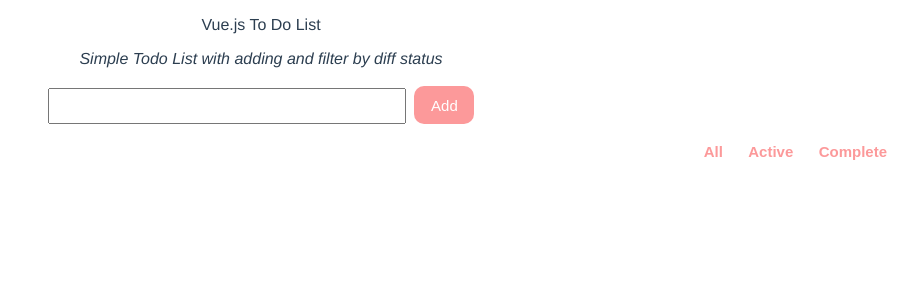
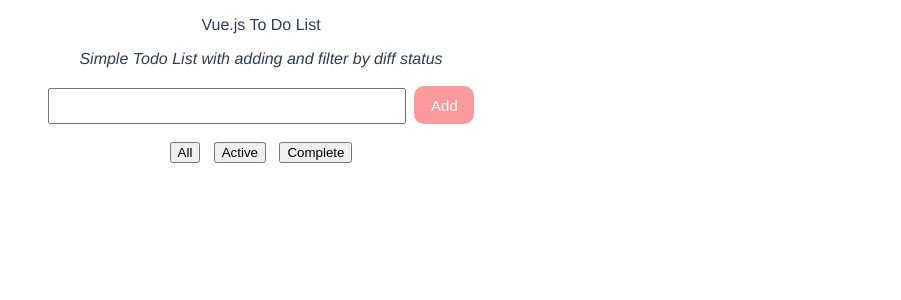
Before and after one commit to DannyZeng2/Vue-Todo-List-2019-7-19-9-27-8-136, a Vue app: page / in a window 1280 px wide. Shown: the top 300 px of the page, without its empty margins (379-1280 px from the left). Built offline with nearby package versions, Linux system fonts and the light colour scheme.

Commit message:
extract the Footer as a component

```diff
--- a/src/App.vue
+++ b/src/App.vue
@@ -3,34 +3,50 @@
     <div class="outerdiv">
       <div class="rootdiv">
         <p>Vue.js To Do List</p>
-        <i >Simple Todo List with adding and filter by diff status</i>
-        <br/><br/>
+        <i>Simple Todo List with adding and filter by diff status</i><br/><br />
+
         <Header></Header>
-        <Items></Items>
+        <Items :status="status"></Items>
+        <Footer @func="getStatusFormFooter"></Footer>
+
       </div>
     </div>
   </div>
 </template>
 
 <script>
+import Footer from "./components/Footer";
 import Header from "./components/Header";
 import Items from "./components/Items";
+import itemList from "./components/ItemList";
+
 export default {
-  name: 'app',
+  name: "app",
   components: {
-      Header,
-      Items
+    Header,
+    Items,
+    Footer
+  },
+  data() {
+    return {
+      status: itemList.status
+    };
+  },
+  methods: {
+    getStatusFormFooter(data) {
+      this.status = data;
+    }
   }
-}
+};
 </script>
 
 <style>
 #app {
-  font-family: 'Avenir', Helvetica, Arial, sans-serif;
+  font-family: "Avenir", Helvetica, Arial, sans-serif;
   -webkit-font-smoothing: antialiased;
   -moz-osx-font-smoothing: grayscale;
   text-align: center;
-  display:block;
+  display: block;
   color: #2c3e50;
 }
 </style>
--- /dev/null
+++ b/src/components/Footer.vue
@@ -0,0 +1,26 @@
+<template>
+  <div class="itemstatus">
+    <button class="btnState" @click="sendStatus('All')">All</button>&nbsp;&nbsp;
+    <button class="btnState" @click="sendStatus('Active')">Active</button>&nbsp;&nbsp;
+    <button class="btnState" @click="sendStatus('Complete')">Complete</button>
+  </div>
+</template>
+
+<script>
+import itemList from "./ItemList";
+export default {
+  name: "Footer",
+  data() {
+    return {
+      status:itemList.status
+    };
+  },
+
+  methods: {
+    sendStatus(state) {
+      this.status=state;
+      this.$emit('func',this.status);
+    }
+  }
+};
+</script>
--- a/src/components/Items.vue
+++ b/src/components/Items.vue
@@ -1,45 +1,39 @@
 <template>
     <div>
         <div v-for="item in items" :key="item.id">
-
             <TodoItem :item="item" :items="items" :status="status"></TodoItem>
-
         </div>
         <br/>
 
-        <div class="itemstatus" >
-            <button class="btnState" @click="changeStatus('All')" >All</button>&nbsp;&nbsp;
-            <button class="btnState" @click="changeStatus('Active')" >Active</button>&nbsp;&nbsp;
-            <button class="btnState" @click="changeStatus('Complete')" >Complete</button>
-        </div>
 
 
     </div>
 </template>
 
 <script>
+    //import Footer from './Footer';
     import itemList from './ItemList';
     import TodoItem from './TodoItem';
     export default {
         name: "Items",
+        props:["status"],
         components:{
-            TodoItem
+            TodoItem,
+           // Footer
         },
         data(){
             return {
                 items:itemList.items,
-                status:itemList.status
+               // status:itemList.status
 
             }
         },
 
-        methods: {
-
-            changeStatus(state) {
-                this.status=state;
-                itemList.status=state;
-            }
-        }
+        // methods: {
+        //     getStatusFormFooter(data){
+        //         this.status = data
+        //     }
+        // }
     }
 </script>
 
--- a/src/components/TodoItem.vue
+++ b/src/components/TodoItem.vue
@@ -6,7 +6,7 @@
     <span>{{item.id}}.</span>
     <input type="checkbox" class="checkbox" v-model="item.active" />
 
-    <label :class="{finishItem:item.active}" @dblclick="editItem(item.id,item.name)">
+    <label :class="{finishItem:item.active}" @dblclick="editItem(item.id)">
       <span v-if="!item.isEdit">{{item.name}}</span>
       <span v-else>
         <input v-model="item.name" type="text" @keyup.enter="finishEdit(item.id)" />
@@ -24,7 +24,7 @@
     return {};
   },
   methods: {
-    editItem(id, name) {
+    editItem(id) {
       this.items[id - 1].isEdit = true;
     },
 
```
Also changed, not shown: 1 other file (tests, documents, lock files or other folders).
